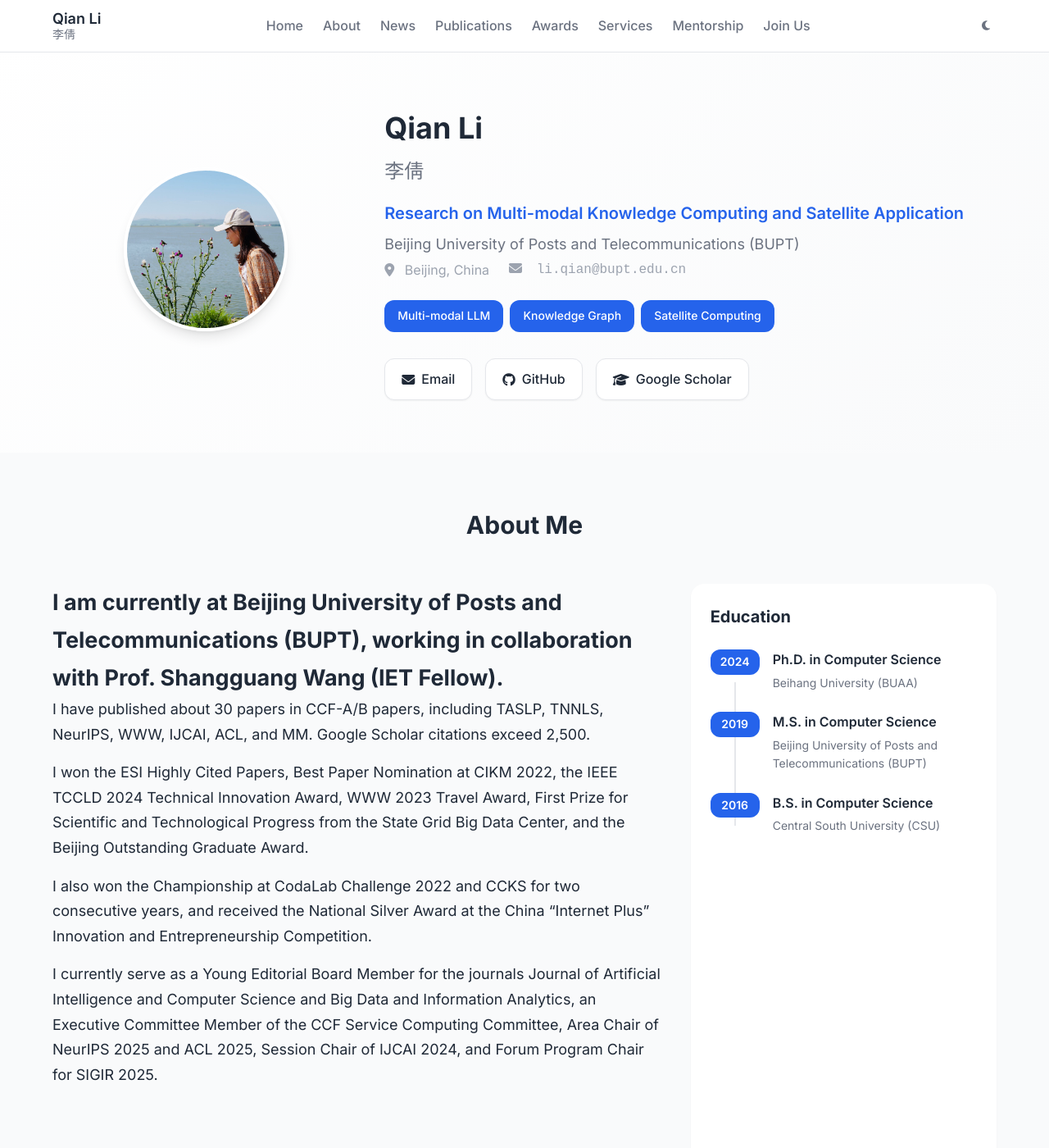
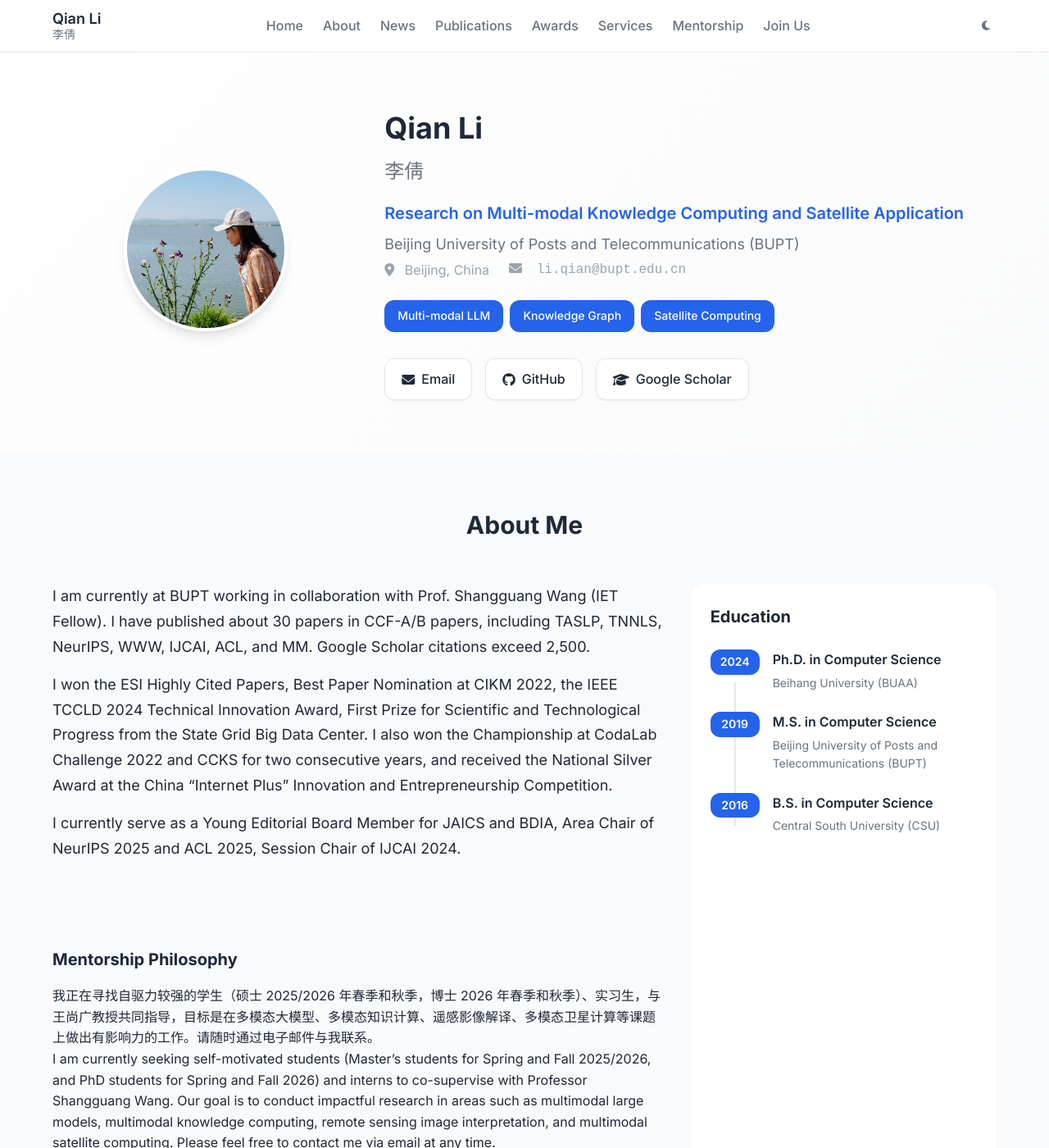
Before and after one commit to xiaoqian19940510/xiaoqian19940510.github.io, a Jekyll site: the page built from index.html, in a window 1280 px wide and 1400 px high. Shown: the whole window at 82% size. Built offline with Jekyll 4.4.1, drawn with Linux system fonts in a browser that asks for light colours; the list of posts is cut into pages by our own code.

Commit message:
Update author.yml

```diff
--- a/_data/author.yml
+++ b/_data/author.yml
@@ -22,18 +22,12 @@
 
 # 个人简介
 bio: |
-  # I am currently at Beijing University of Posts and Telecommunications (BUPT), working in collaboration with Prof. Shangguang Wang (IET Fellow).
+  I am currently at BUPT working in collaboration with Prof. Shangguang Wang (IET Fellow). I have published about 30 papers in CCF-A/B papers, including TASLP, TNNLS, NeurIPS, WWW, IJCAI, ACL, and MM. Google Scholar citations exceed 2,500.
 
-  I have published about 30 papers in CCF-A/B papers, including TASLP, TNNLS, NeurIPS, WWW, IJCAI, ACL, and MM. Google Scholar citations exceed 2,500.
-
-  I won the ESI Highly Cited Papers, Best Paper Nomination at CIKM 2022, the IEEE TCCLD 2024 Technical Innovation Award, WWW 2023 Travel Award,
-  First Prize for Scientific and Technological Progress from the State Grid Big Data Center, and the Beijing Outstanding Graduate Award.
-
+  I won the ESI Highly Cited Papers, Best Paper Nomination at CIKM 2022, the IEEE TCCLD 2024 Technical Innovation Award, First Prize for Scientific and Technological Progress from the State Grid Big Data Center.
   I also won the Championship at CodaLab Challenge 2022 and CCKS for two consecutive years, and received the National Silver Award at the China "Internet Plus" Innovation and Entrepreneurship Competition.
 
-  I currently serve as a Young Editorial Board Member for the journals Journal of Artificial Intelligence and Computer Science and Big Data and Information Analytics,
-  an Executive Committee Member of the CCF Service Computing Committee, Area Chair of NeurIPS 2025 and ACL 2025, Session Chair of IJCAI 2024,
-  and Forum Program Chair for SIGIR 2025.
+  I currently serve as a Young Editorial Board Member for JAICS and BDIA, Area Chair of NeurIPS 2025 and ACL 2025, Session Chair of IJCAI 2024.
 
 
 
```
